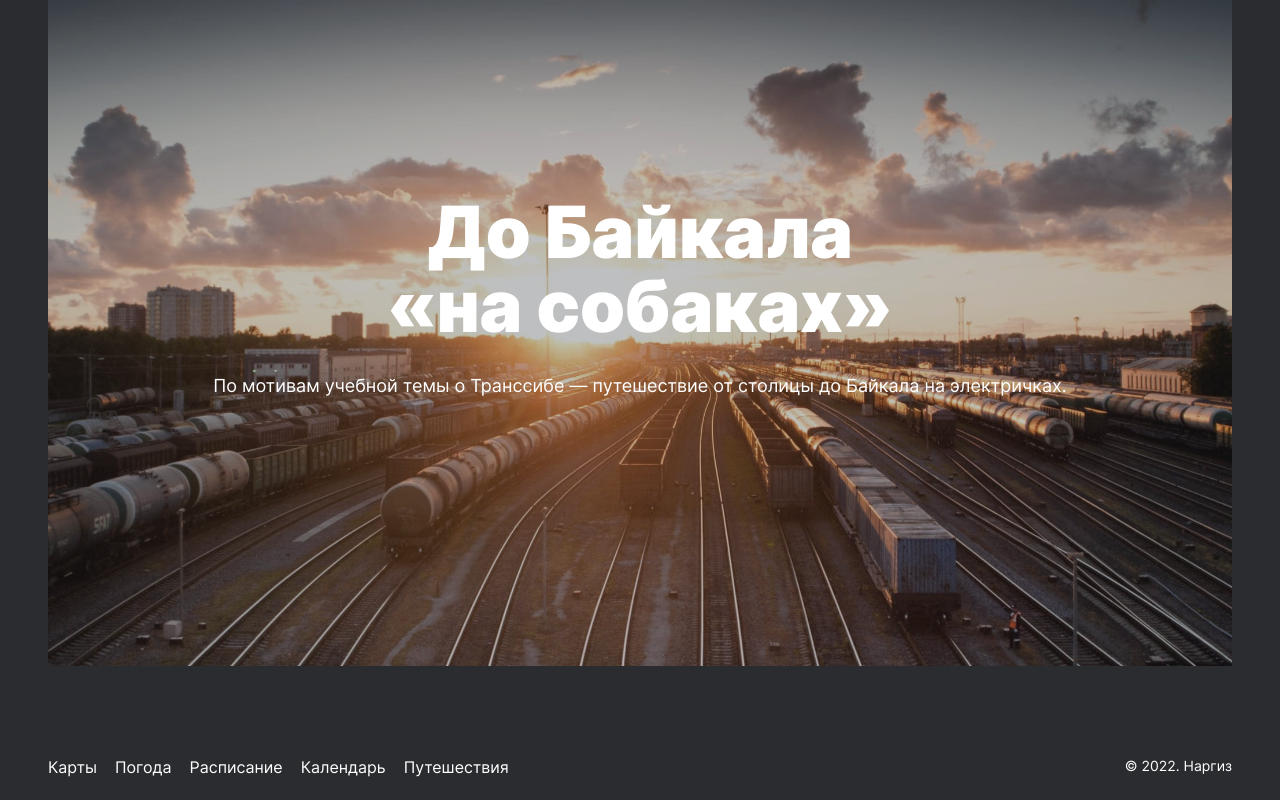
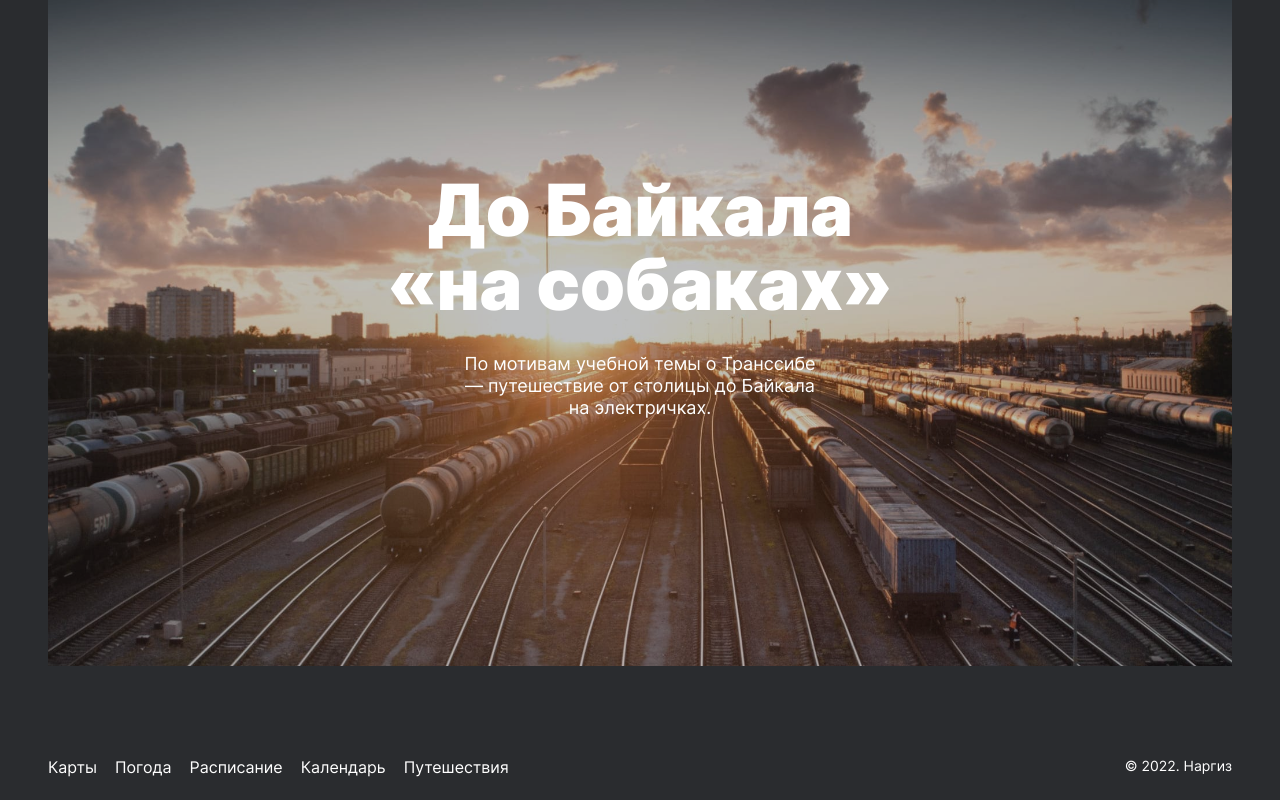
Before and after one commit to Nargiz-Gulushova/russian-travel, a plain HTML site: page index.html in a window 1280 px wide. Shown: the part 6087-6887 px from the top of the page. Drawn offline with Linux system fonts and the light colour scheme.

Commit message:
исправления

```diff
--- a/blocks/cover/__subtitle/cover__subtitle.css
+++ b/blocks/cover/__subtitle/cover__subtitle.css
@@ -1,7 +1,7 @@
 .cover__subtitle {
   margin: 0 auto;
   padding: 0;
-  min-width: 288px;
+  max-width: 288px;
   font-weight: 400;
   font-size: 14px;
   line-height: 1.14;
@@ -9,7 +9,7 @@
 
 @media screen and (min-width: 768px) {
   .cover__subtitle {
-    min-width: 360px;
+    max-width: 360px;
     font-size: 18px;
     line-height: 1.22;
   }
--- a/blocks/cover/__title/cover__title.css
+++ b/blocks/cover/__title/cover__title.css
@@ -1,7 +1,7 @@
 .cover__title {
   margin: 0 auto;
   padding: 0;
-  width: 288px;
+  max-width: 288px;
   font-weight: 900;
   font-size: 32px;
   line-height: 1.09;
@@ -10,7 +10,7 @@
 
 @media screen and (min-width: 768px) {
   .cover__title {
-    width: 560px;
+    max-width: 560px;
     font-size: 72px;
     line-height: 1.03;
   }
--- a/pages/index.css
+++ b/pages/index.css
@@ -37,7 +37,6 @@
 @import url(../blocks/places/__url-heading/places__url-heading.css);
 @import url(../blocks/places/__link/places__link.css);
 @import url(../blocks/places/__image/places__image.css);
-@import url(../blocks/places/__description/places__description.css);
 @import url(../blocks/places/__text/places__text.css);
 
 @import url(../blocks/cover/cover.css);
```
